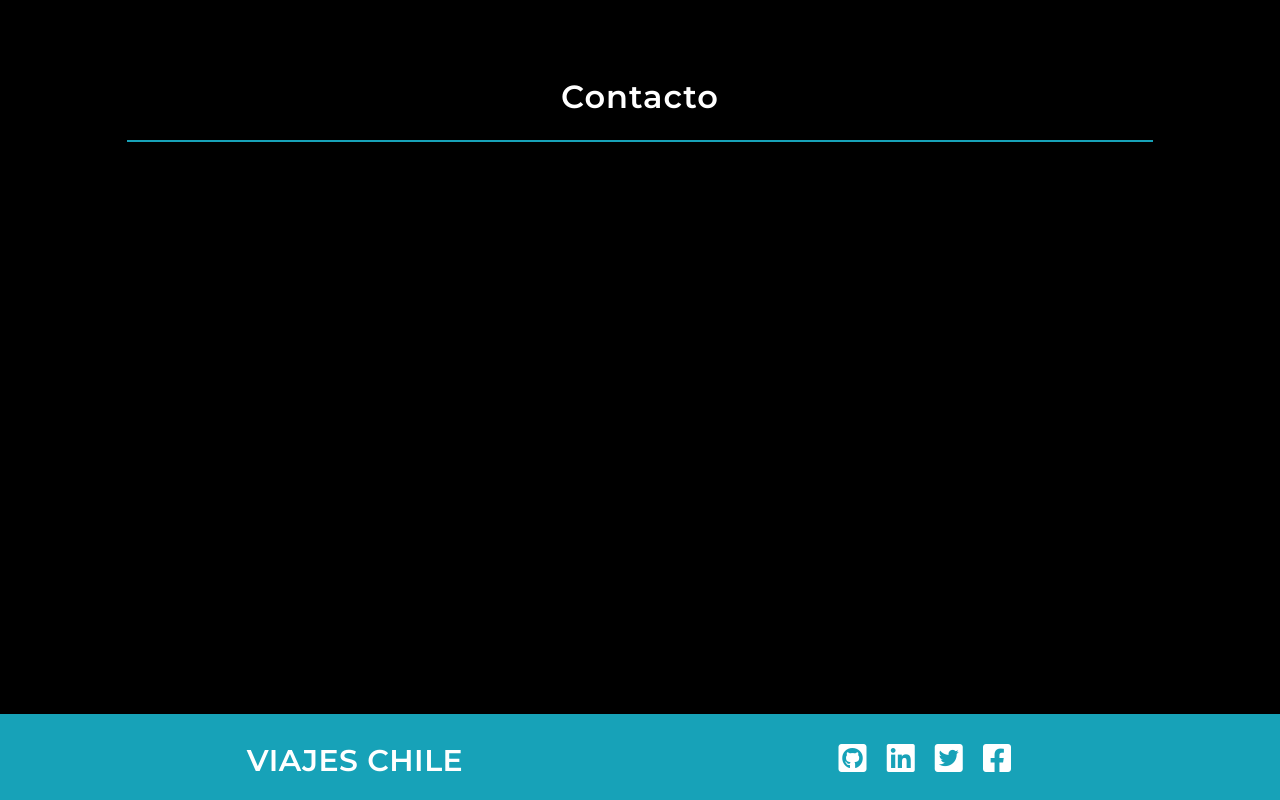
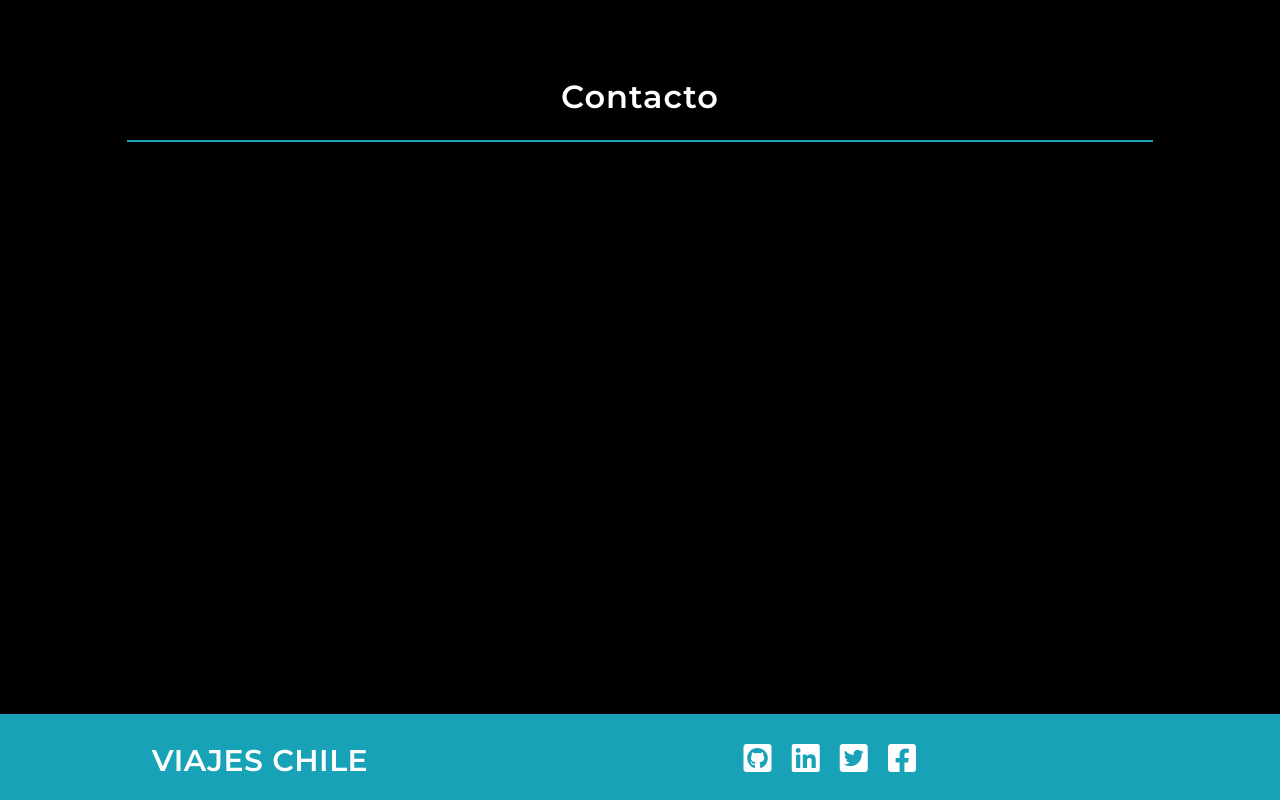
Before and after one commit to Felipe-M-dev/Viajes-Chile, a plain HTML site: page index.html in a window 1280 px wide. Shown: the part 2808-3608 px from the top of the page. Drawn offline with nearby package versions, Linux system fonts and the light colour scheme; a script that the page names is missing.

Commit message:
Update script.js html.js style.css
- add appear animation from scrolling javascript to 3 sections.

```diff
--- a/assets/css/style.css
+++ b/assets/css/style.css
@@ -31,6 +31,7 @@ hr {
 
 #navbarNav a:hover, #footer .link-hover:hover {
     text-shadow: 0px 0px 12px #000000;
+    opacity: 60%;
 }
 
 /**Logo size**/
@@ -160,7 +161,7 @@ h5 {
 }
 
 .show_up {
-    animation: show_up 1s;
+    animation: show_up 0.5s;
 }
 
 @keyframes show_up {
--- a/assets/js/script.js
+++ b/assets/js/script.js
@@ -92,7 +92,7 @@ $(document).ready(function () {
             document.documentElement.scrollTop;
         for (var i = 0; i < ani_box.length; i++) {
             let height_animate = ani_box[i].offsetTop;
-            if (height_animate - 400 < scrollTop) {
+            if (height_animate - 600 < scrollTop) {
                 ani_box[i].style.opacity = 1;
                 ani_box[i].classList.add("show_up");
             }
--- a/index.html
+++ b/index.html
@@ -183,7 +183,7 @@
 
 
         <!--Featured Section-->
-        <section id="featured" class="container-fluid pt-2 pb-5">
+        <section id="featured" class="container-fluid pt-2 pb-5 ani_box">
             <h2 class="text-white text-center title-lg pt-4 pb-1 scroll-title">Destacados</h2>
             <hr class="border border-info bg-info">
             <div class="row justify-content-center text-center mb-2">
@@ -376,7 +376,7 @@
 
     </article>
 
-    <section id="contact" class="scroll-title pt-3">
+    <section id="contact" class="scroll-title pt-3 ani_box">
         <h2 class="text-white text-center title-lg pt-4 mt-4">Contacto</h2>
         <hr class="border border-info bg-info">
         <!--Typeform Contact Section-->
@@ -399,26 +399,18 @@
 
         <div class="container">
             <div class="row pt-4">
-                <div class="col-lg-6 d-none d-lg-block text-white">
+                <div class="col-lg-4 col-sm-12 d-none d-lg-block text-white">
                     <p class="footer-text link-hover">
                         VIAJES CHILE
                     </p>
                 </div>
 
                 <!--RRSS-->
-                <div class="col-12 col-lg-6 text-white text-center pt-1 pb-4">
-                    <a href="https://github.com/" target="_blank">
-                        <i class="fab fa-github-square fa-2x text-white px-2 link-hover"></i>
-                    </a>
-                    <a href="https://www.linkedin.com/" target="_blank">
-                        <i class="fab fa-linkedin fa-2x fa-2x text-white px-2 link-hover"></i>
-                    </a>
-                    <a href="https://twitter.com/?lang=es" target="_blank">
-                        <i class="fab fa-twitter-square fa-2x text-white px-2 link-hover"></i>
-                    </a>
-                    <a href="https://www.facebook.com/" target="_blank">
-                        <i class="fab fa-facebook-square fa-2x text-white px-2 link-hover"></i>
-                    </a>
+                <div class="col-12 col-lg-8 col-sm-12 text-white text-center pt-1 pb-4">
+                    <i class="fab fa-github-square fa-2x text-white px-2 link-hover"><a href="https://github.com/" target="_blank"></a></i>
+                    <i class="fab fa-linkedin fa-2x fa-2x text-white px-2 link-hover"><a href="https://www.linkedin.com/" target="_blank"></a></i>
+                    <i class="fab fa-twitter-square fa-2x text-white px-2 link-hover"><a href="https://twitter.com/" target="_blank"></a></i>
+                    <i class="fab fa-facebook-square fa-2x text-white px-2 link-hover"><a href="https://www.facebook.com/" target="_blank"></a></i>
                 </div>
 
             </div>
```
